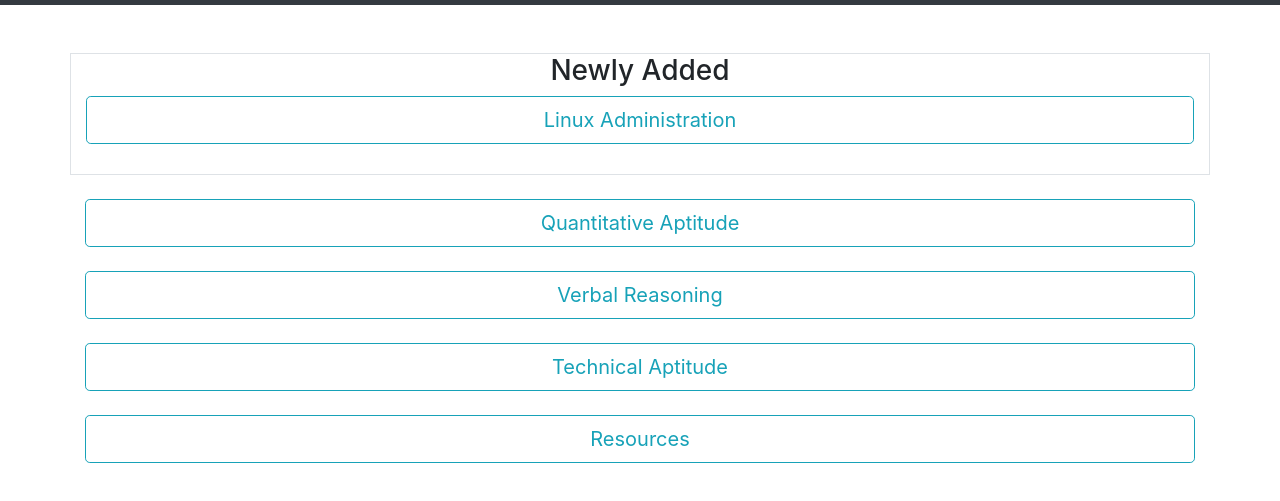
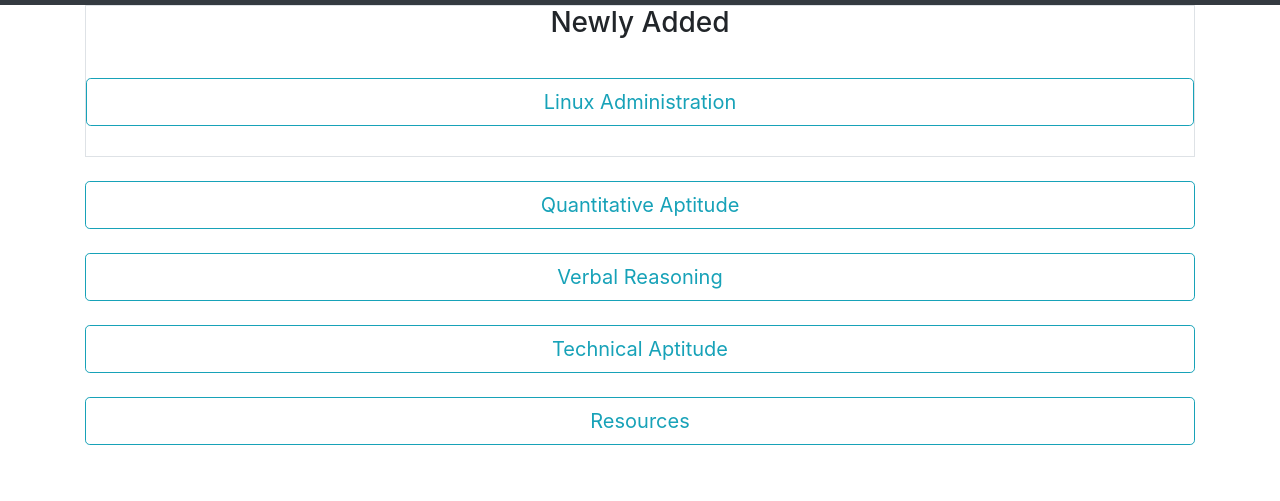
Before and after one commit to sparkteamgames/placement-training, a website: page index.html in a window 1280 px wide. Shown: the part 51-552 px from the top of the page. Drawn offline with Linux system fonts and the light colour scheme.

Commit message:
Update index.html

```diff
--- a/index.html
+++ b/index.html
@@ -26,14 +26,13 @@
 
   <!-- Page Content -->
   <div class="container">
-    <br><br>
     <div class="row">
-      <div class="col-lg-12 text-center lead border">
-        <h3>Newly Added</h3>
-        <a class="btn btn-outline-info btn-lg btn-block" href="linux-admin.html">Linux Administration</a>
-        <br>
-      </div>
       <div class="col-lg-12 text-center">
+        <div class="lead border">
+          <h3>Newly Added</h3><br>
+          <a class="btn btn-outline-info btn-lg btn-block" href="linux-admin.html">Linux Administration</a>
+          <br>
+        </div>
         <br><a class="btn btn-outline-info btn-lg btn-block" href="quantitative-aptitude.html">Quantitative Aptitude</a>
         <br><a class="btn btn-outline-info btn-lg btn-block" href="verbal-reasoning.html">Verbal Reasoning</a>
         <br><a class="btn btn-outline-info btn-lg btn-block" href="technical-aptitude.html">Technical Aptitude</a>
```
